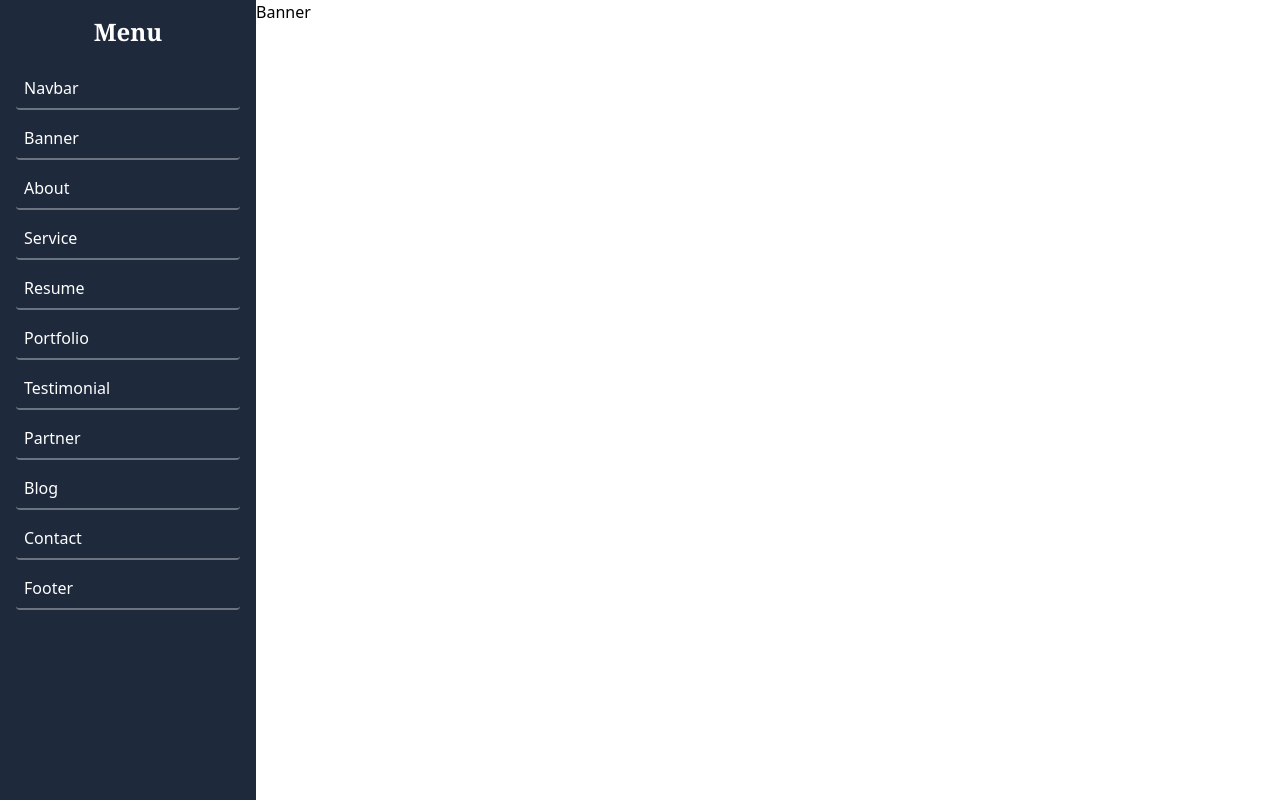
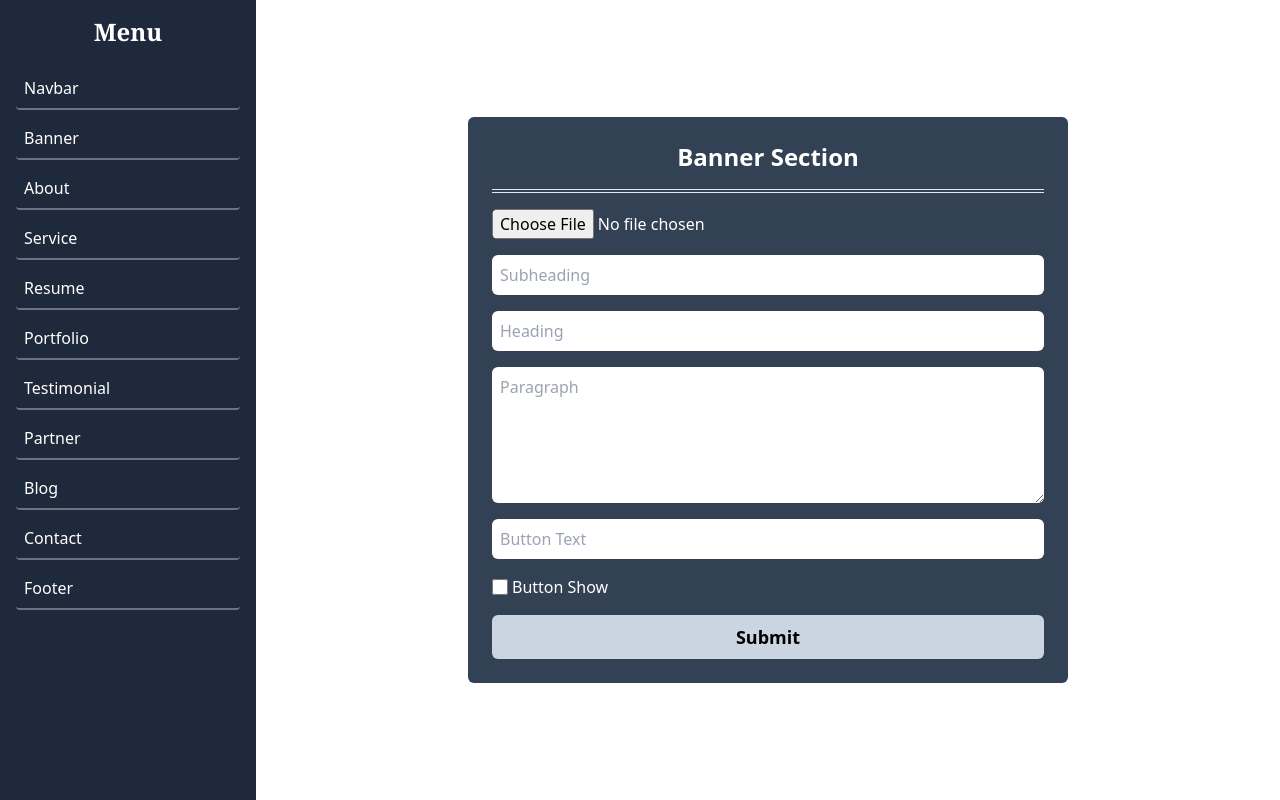
Before and after one commit to mamunurroshid90/portfolio-backend, a React (Vite) app in the folder dashboard/: page / in a window 1280 px wide. Both pictures are taken after a click on the item "Banner". Built offline with nearby package versions, Linux system fonts and the light colour scheme; no server answers.

Commit message:
I'm trying to send data from dashboard to database

```diff
--- a/dashboard/src/App.jsx
+++ b/dashboard/src/App.jsx
@@ -1,5 +1,6 @@
 import { useState } from "react";
 import Navbar from "./components/Navbar";
+import Banner from "./components/Banner";
 
 function App() {
   const [activeMenu, setActiveMenu] = useState("Navbar");
@@ -89,7 +90,7 @@ function App() {
           </div>
           <div>
             {activeMenu == "Navbar" && <Navbar />}
-            {activeMenu == "Banner" && <h1>Banner</h1>}
+            {activeMenu == "Banner" && <Banner />}
             {activeMenu == "About" && <h1>About</h1>}
             {activeMenu == "Service" && <h1>Service</h1>}
             {activeMenu == "Resume" && <h1>Resume</h1>}
--- /dev/null
+++ b/dashboard/src/components/Banner.jsx
@@ -0,0 +1,145 @@
+import axios from "axios";
+import React, { useEffect, useState } from "react";
+
+const Banner = () => {
+  const [subHeading, setSubheading] = useState("");
+  const [heading, setHeading] = useState("");
+  const [paragraph, setParagraph] = useState("");
+  const [buttonText, setButtonText] = useState("");
+  const [buttonShow, setButtonShow] = useState(false);
+  const [id, setId] = useState("");
+
+  const handleSubheading = (e) => {
+    setSubheading(e.target.value);
+  };
+
+  const handleHeading = (e) => {
+    setHeading(e.target.value);
+  };
+
+  const handleParagraph = (e) => {
+    setParagraph(e.target.value);
+  };
+
+  const handleButtonText = (e) => {
+    setButtonText(e.target.value);
+  };
+
+  const handleButtonShow = (e) => {
+    setButtonShow(e.target.checked);
+  };
+
+  const handleSubmit = (e) => {
+    e.preventDefault();
+    console.log(subHeading, heading, paragraph, buttonText, buttonShow);
+    if (id) {
+      axios
+        .put("http://localhost:8000/banner/" + id, {
+          subHeading: subHeading,
+          heading: heading,
+          paragraph: paragraph,
+          buttonText: buttonText,
+          buttonShow: buttonShow,
+        })
+        .then((res) => {
+          console.log(res);
+        })
+        .catch((err) => {
+          console.log(err);
+        });
+    } else {
+      axios
+        .post("http://localhost:8000/banner", {
+          subHeading: subHeading,
+          heading: heading,
+          paragraph: paragraph,
+          buttonText: buttonText,
+          buttonShow: buttonShow,
+        })
+        .then((res) => {
+          console.log(res);
+        })
+        .catch((err) => {
+          console.log(err);
+        });
+    }
+  };
+
+  useEffect(() => {
+    async function fetchData() {
+      console.log("Mamun");
+      let data = await axios.get("http://localhost:8000/banner");
+      console.log(data.data);
+      setSubheading(data.data.subHeading);
+      setHeading(data.data.heading);
+      setParagraph(data.data.paragraph);
+      setButtonText(data.data.buttonText);
+      setButtonShow(data.data.buttonShow);
+      setId(data.data._id);
+    }
+    fetchData();
+  }, []);
+
+  return (
+    <>
+      <div className=" flex justify-center items-center h-screen">
+        <form className=" flex flex-col gap-4 bg-slate-700 p-6 rounded-md w-[600px]">
+          <h2 className=" text-center text-2xl pb-4 border-b-4 border-double font-bold text-white">
+            Banner Section
+          </h2>
+          <input type="file" className=" rounded-md text-white" />
+          <input
+            onChange={handleSubheading}
+            value={subHeading}
+            type="text"
+            className=" p-2 rounded-md"
+            placeholder="Subheading"
+          />
+          <input
+            onChange={handleHeading}
+            value={heading}
+            type="text"
+            className=" p-2 rounded-md"
+            placeholder="Heading"
+          />
+          <textarea
+            name=""
+            id=""
+            value={paragraph}
+            onChange={handleParagraph}
+            placeholder="Paragraph"
+            rows={5}
+            className=" rounded-md p-2"
+          ></textarea>
+          <input
+            onChange={handleButtonText}
+            value={buttonText}
+            type="text"
+            placeholder="Button Text"
+            className=" p-2 rounded-md"
+          />
+          <div className=" flex items-center gap-1">
+            <input
+              checked={buttonShow}
+              onChange={handleButtonShow}
+              type="checkbox"
+              className=" w-4 h-4"
+            />
+            <label htmlFor="" className=" text-white">
+              Button Show
+            </label>
+          </div>
+          <button
+            onClick={handleSubmit}
+            type="submit"
+            className=" bg-slate-300 py-2 rounded-md text-black text-lg font-semibold"
+          >
+            Submit
+          </button>
+        </form>
+      </div>
+    </>
+  );
+};
+
+export default Banner;
--- a/dashboard/src/components/Navbar.jsx
+++ b/dashboard/src/components/Navbar.jsx
@@ -72,8 +72,11 @@ const Navbar = () => {
       <div className=" flex justify-center items-center h-screen">
         <form
           action=""
-          className=" flex flex-col gap-4 bg-slate-700 p-6 rounded-md"
+          className=" flex flex-col gap-4 bg-slate-700 p-6 rounded-md w-[600px]"
         >
+          <h2 className=" text-center text-2xl pb-4 border-b-4 border-double font-bold text-white">
+            Navbar Section
+          </h2>
           <input type="file" className=" rounded-md text-white" />
           <input
             onChange={handleMenuItemChange}
```
Also changed, not shown: 2 other files (tests, documents, lock files or other folders).
